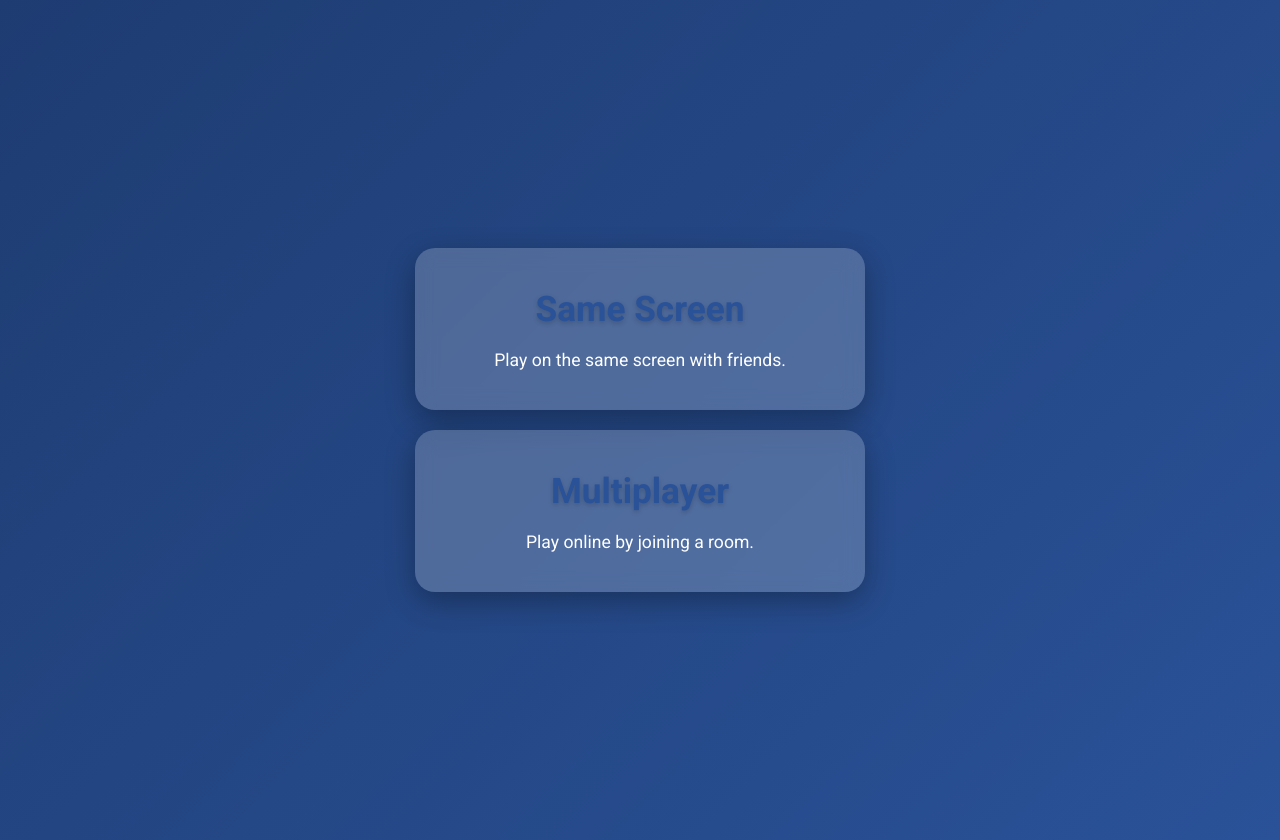
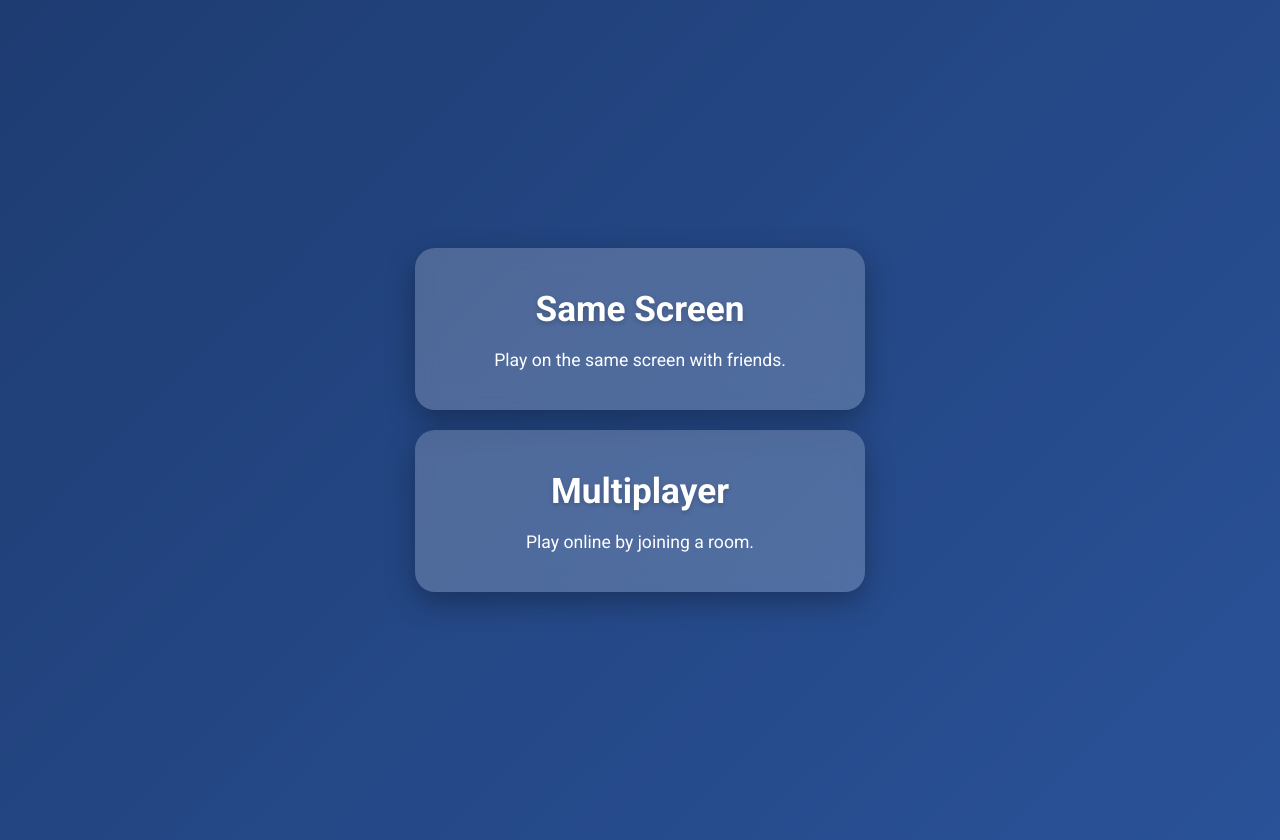
Before and after one commit to cheriflouay/rondo, a website with bundled scripts: page multiplayer-server/public/index.html in a window 1280 px wide. Built offline with nearby package versions, Linux system fonts and the light colour scheme; files whose address does not match are found by name.

Commit message:
Initial commit

```diff
--- a/multiplayer-server/public/style.css
+++ b/multiplayer-server/public/style.css
@@ -192,7 +192,7 @@ h1 {
 
 h2 {
   font-size: 2rem;
-  color: #2a5298;
+  color: #ffffff;
   margin-bottom: 15px;
 }
 
```
